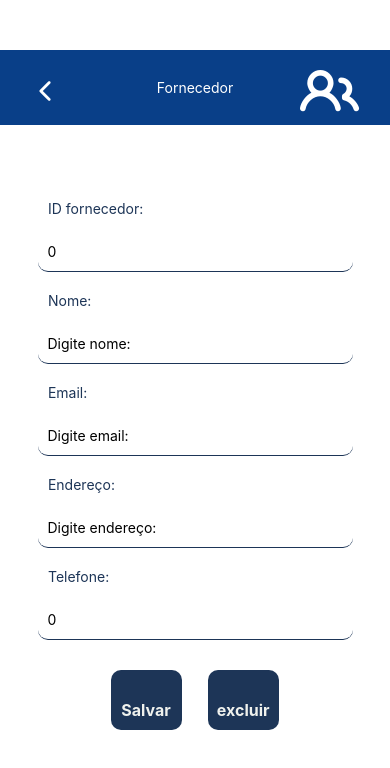
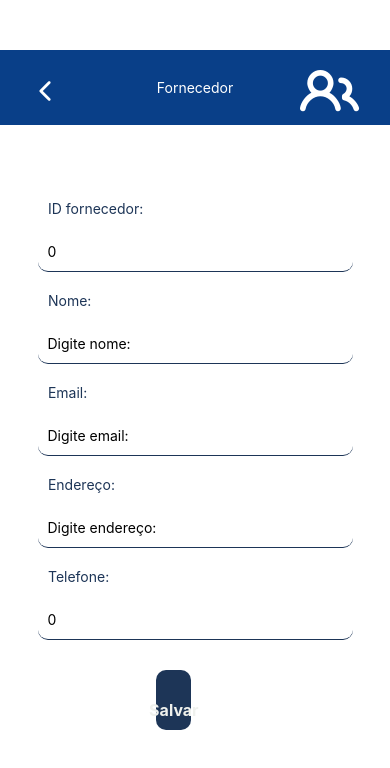
Before and after one commit to EmanuelReus6/clodoaldo_app, a React Native app: screen /AddFornecedor in a window 390 px wide. Shown: the top 768 px of the page. Built offline with nearby package versions, Linux system fonts and the light colour scheme; no server answers.

Commit message:
tirei boto excluir

```diff
--- a/src/pages/AddForncedor.js
+++ b/src/pages/AddForncedor.js
@@ -81,10 +81,6 @@ export default function AddFornecedor({navigation}){
         <Pressable style={styles.btnsave}
           onPress={() => {addTask()}} >
           <Text style={styles.txtbtnsave}> Salvar </Text>
-        </Pressable>
-
-        <Pressable onPress={() => { deleteTask(item.id) }} style={styles.btnsave}>
-        <Text style={styles.txtbtnsave}> excluir </Text>
         </Pressable>
         </View>
     </View>
```
